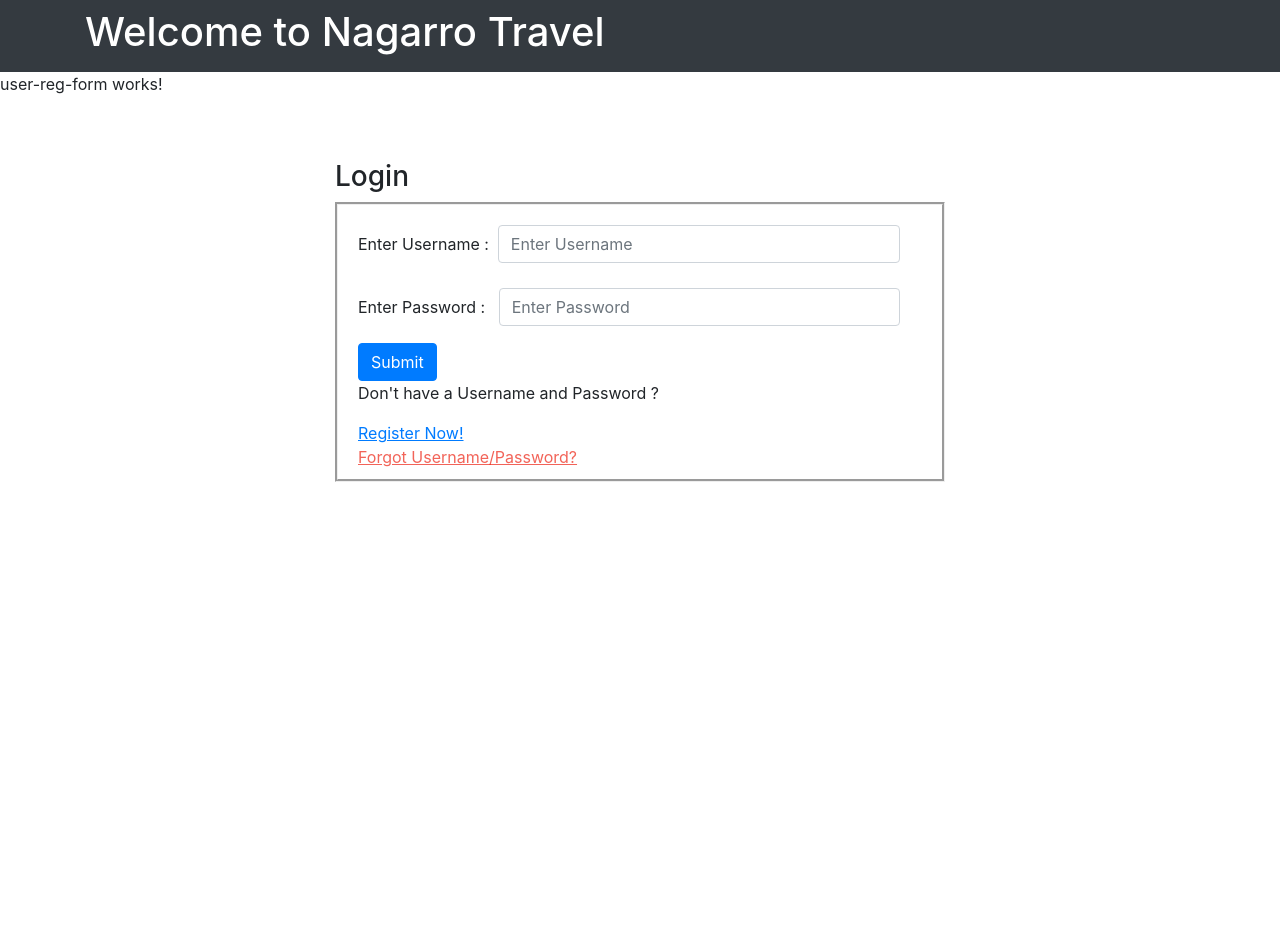
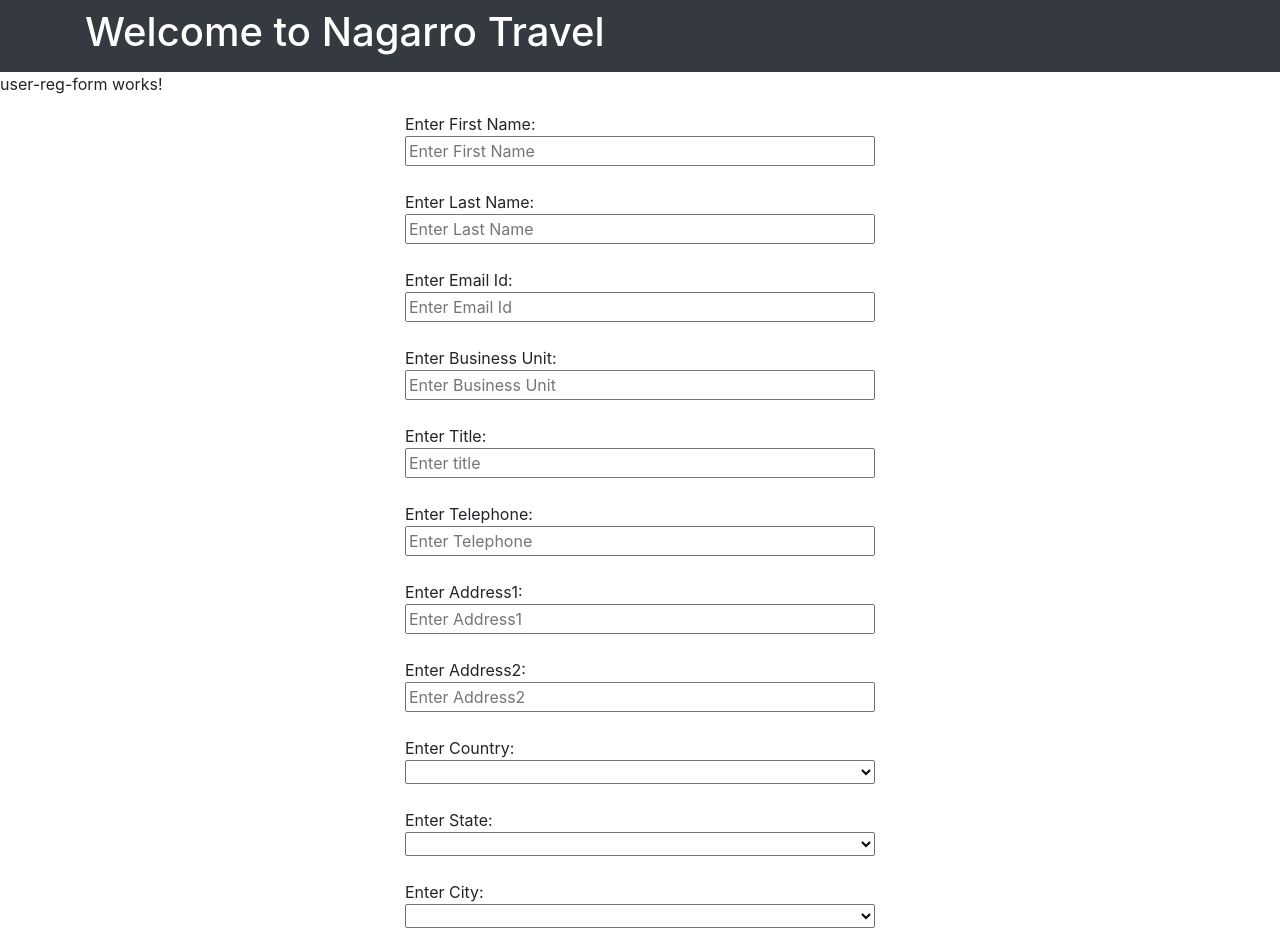
Before and after one commit to the-dimensionless/Ticket-Management-Portal-frontend, an Angular app: page /user in a window 1280 px wide. Shown: the top 952 px of the page. Before the commit the page ends 800 px from the top, so only its background shows below. Built offline with nearby package versions, Linux system fonts and the light colour scheme.

Commit message:
Review changes form

```diff
--- a/src/app/user-reg-form/user-reg-form.component.css
+++ b/src/app/user-reg-form/user-reg-form.component.css
@@ -0,0 +1,9 @@
+.container {
+    width: 500px;
+    clear: both;
+  }
+
+  .container input, select {
+    width: 100%;
+    clear: both;
+  }
--- a/src/app/user-reg-form/user-reg-form.component.html
+++ b/src/app/user-reg-form/user-reg-form.component.html
@@ -1 +1,54 @@
 <p>user-reg-form works!</p>
+
+<div class="container">
+    <form class="form">
+        Enter First Name: <input type="text" id="fname" placeholder="Enter First Name" required><br><br>
+        Enter Last Name: <input type="text" id="lname" placeholder="Enter Last Name" required><br><br>
+
+        Enter Email Id: <input type="email" id="email" placeholder="Enter Email Id" required><br><br>
+
+        Enter Business Unit: <input type="text" id="bUnit" placeholder="Enter Business Unit" required><br><br>
+        Enter Title: <input type="text" id="title" placeholder="Enter title" required><br><br>
+        Enter Telephone: <input type="number" id="telephone" placeholder="Enter Telephone" required><br><br>
+
+        Enter Address1: <input type="text" id="add1" placeholder="Enter Address1" required><br><br>
+        Enter Address2: <input type="text" id="add2" placeholder="Enter Address2"><br><br>
+
+        Enter Country:
+        <select id="country" placeholder="Enter Country">
+        </select>
+
+        <br><br>
+        Enter State:
+        <select id="state" placeholder="Enter State">
+        </select>
+
+        <br><br>
+
+        Enter City:
+        <select id="country" placeholder="Enter City">
+        </select>
+
+        <br><br>
+
+        Enter Zip Code: <input type="text" id="zip" placeholder="Enter Zip Code" required><br><br>
+
+        <!-- <button *ngIf="submitter" type="submit" id="registerButton" (click)="review()">Submit
+            Details</button><br><br> -->
+        <button type="submit" id="registerButton" (click)="review()">Submit
+            Details</button><br><br>
+
+        <!-- <div class="reviewContainer" *ngIf="showReview">
+            <button type="button" id="printButton">Print</button>
+            <button type="button" id="EditButton">Edit</button>
+            <button type="button" id="backToLoginButton">Return to Home Page</button>
+        </div> -->
+
+        <div id="reviewContainer">
+            <button type="button" id="printButton">Print</button>
+            <button type="button" id="EditButton">Edit</button>
+            <button type="button" id="backToLoginButton">Return to Home Page</button>
+        </div>
+
+    </form>
+</div>
--- a/src/app/user-reg-form/user-reg-form.component.ts
+++ b/src/app/user-reg-form/user-reg-form.component.ts
@@ -1,4 +1,5 @@
 import { Component, OnInit } from '@angular/core';
+import { FormGroup, FormBuilder, Validators } from '@angular/forms';
 
 @Component({
   selector: 'app-user-reg-form',
@@ -7,9 +8,25 @@ import { Component, OnInit } from '@angular/core';
 })
 export class UserRegFormComponent implements OnInit {
 
+  public showReview: boolean;
+  public submitter: boolean;
+
   constructor() { }
 
   ngOnInit(): void {
+    // this.showReview = false;
+    // this.submitter = true;
+    document.getElementById("reviewContainer").style.display = "none";
+    document.getElementById("registerButton").style.display = "block";
+  }
+
+  review(): void {
+    // this.showReview = true;
+    // this.submitter = false;
+    document.getElementById("registerButton").style.display = "none";
+    document.getElementById("reviewContainer").style.display = "block";
+
+    console.log("Now value ", this.showReview);
   }
 
 }
```
